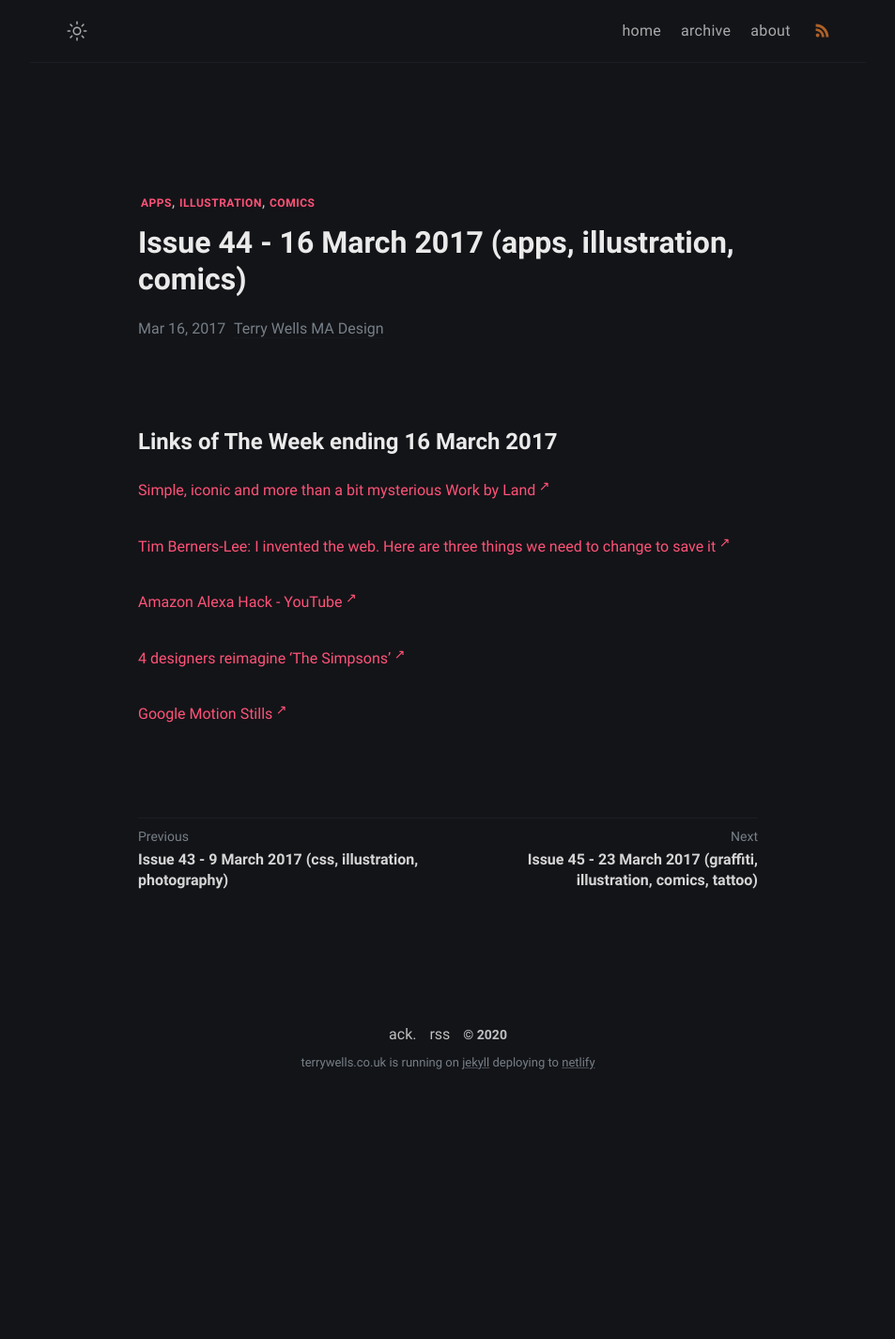
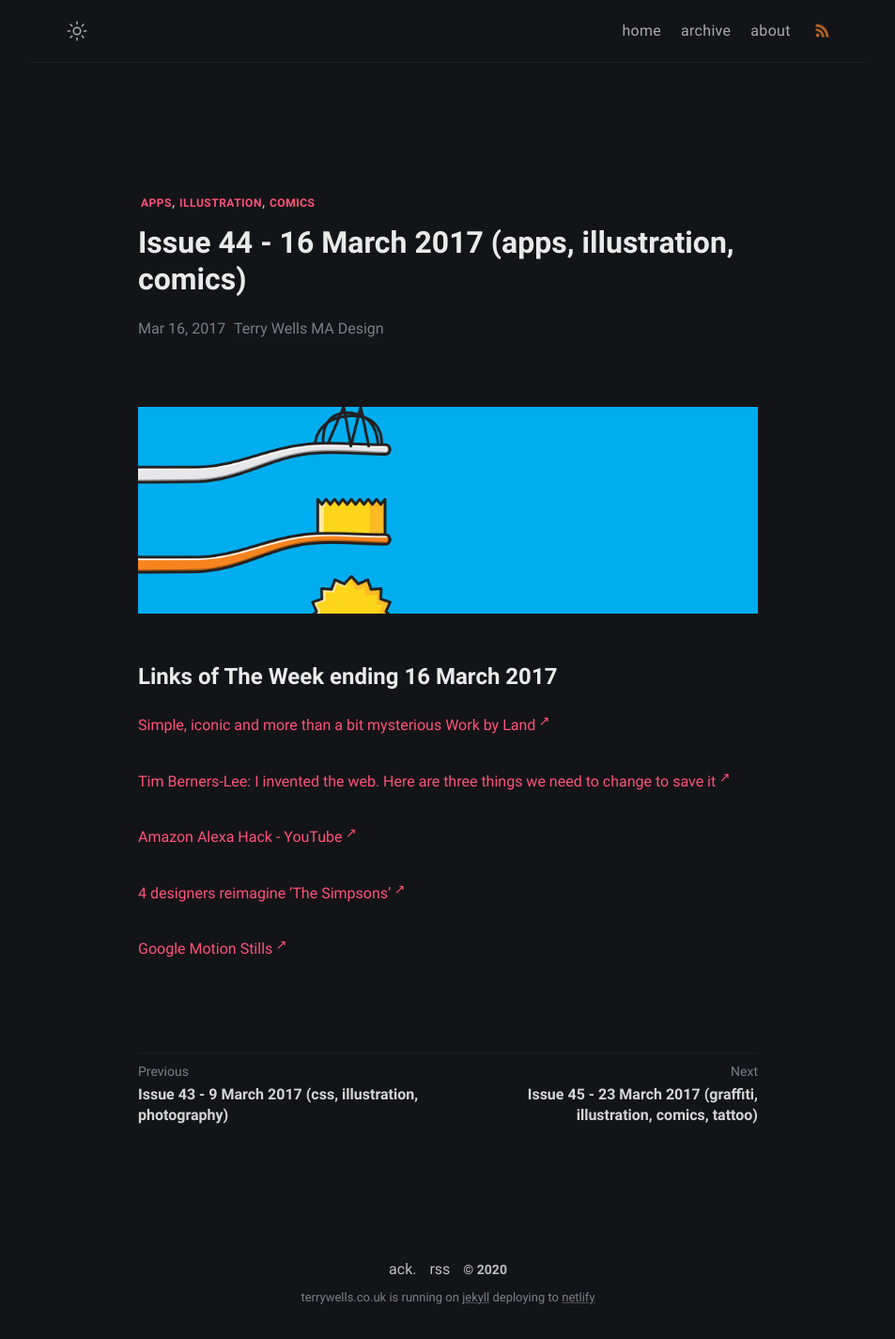
Before and after one commit to wristtattoo/jekyll-klise, a Jekyll site: the page built from _posts/2020-11-03-issue-44-16-march-2017-apps-illustration-comics.md, in a window 1280 px wide. Shown: the whole page at 94% size, without its empty margins (163-1116 px from the left). Built offline with Jekyll 4.4.1, drawn with Linux system fonts in a browser that asks for light colours; a script that is not in the unit is left out; before the commit the page ends 1175 px from its top, so only the background shows below that.

Commit message:
Update Links of The Week “2020-11-03-issue-44-16-march-2017-apps-illustration-comics”

```diff
--- a/_posts/2020-11-03-issue-44-16-march-2017-apps-illustration-comics.md
+++ b/_posts/2020-11-03-issue-44-16-march-2017-apps-illustration-comics.md
@@ -4,6 +4,8 @@ title: Issue 44 - 16 March 2017 (apps, illustration, comics)
 tags: apps illustration comics
 date: 2017-03-16T12:04:20.934Z
 ---
+![Simple, iconic and more than a bit mysterious Work by Land](/assets/uploads/issue-44.jpg "Simple, iconic and more than a bit mysterious Work by Land")
+
 # Links of The Week ending 16 March 2017
 
 <a href="http://www.workbyland.com/" target="_blank">Simple, iconic and more than a bit mysterious Work by Land</a>
```
Also changed, not shown: assets/uploads/issue-44.jpg (added).
